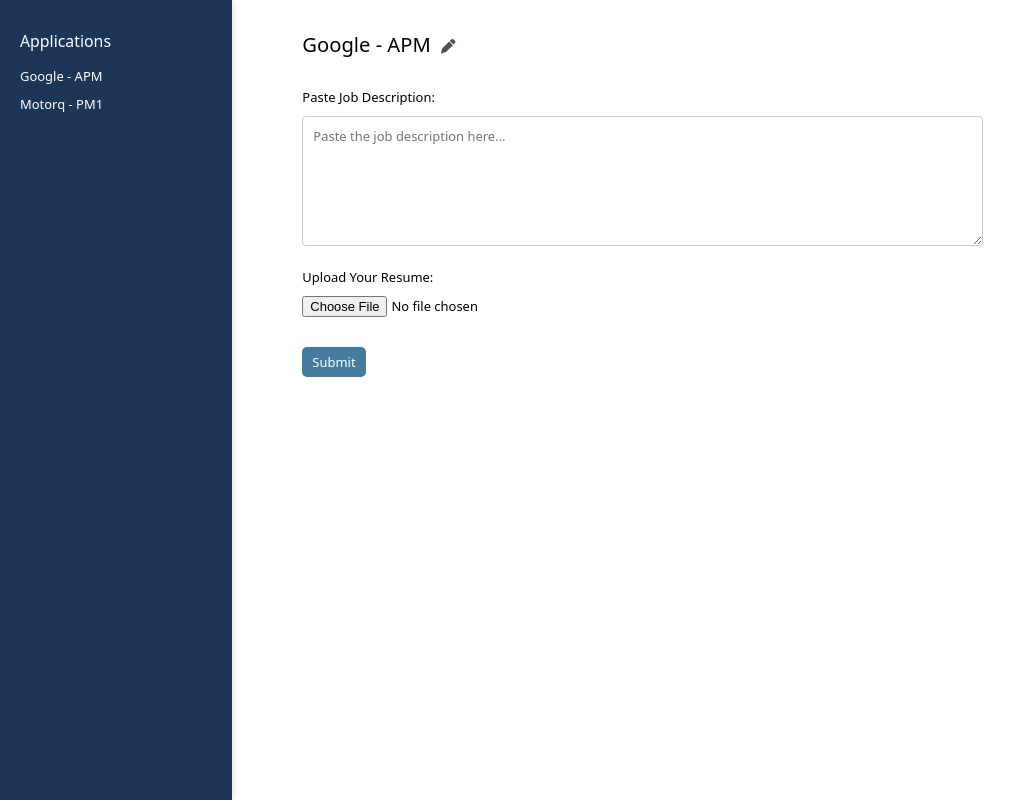
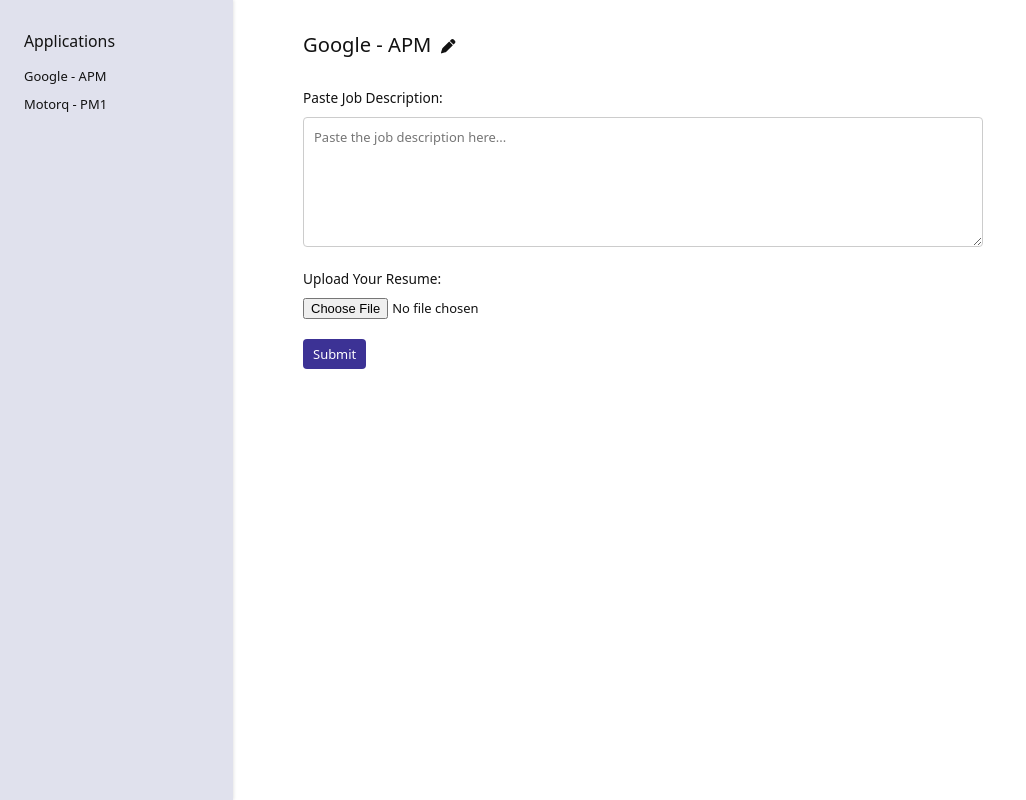
Before and after one commit to apigeoneer/job-application-tool, a React (Create React App) app in the folder client/: page / in a window 1280 px wide. Shown: the whole page, without its empty margins (0-1026 px from the left). Built offline with nearby package versions, Linux system fonts and the light colour scheme.

Commit message:
Improved ui

```diff
--- a/client/src/App.css
+++ b/client/src/App.css
@@ -4,6 +4,7 @@
   padding: 0;
   font-size: 0.9rem;
   font-family: system-ui, -apple-system, BlinkMacSystemFont, 'Segoe UI', Roboto, Oxygen, Ubuntu, Cantarell, 'Open Sans', 'Helvetica Neue', sans-serif;
+  color: #121212;
 }
 
 h1 {
@@ -13,7 +14,7 @@
 
 h2 {
   font-size: 1.1rem;
-  font-weight: 400;
+  font-weight: 500;
 }
 
 .app {
--- a/client/src/App.js
+++ b/client/src/App.js
@@ -10,6 +10,7 @@
   );
 
   const addProject = (newProject) => {
+    const newProjectName = `Application (${projects.length + 1})`;
     setProjects((prevProjects) => [...prevProjects, newProject]);
     setActiveProject(newProject);
   };
--- a/client/src/components/MainContent.css
+++ b/client/src/components/MainContent.css
@@ -7,7 +7,7 @@
 }
 .main-content label {
   font-weight: 500;
-  font-size: 0.9rem;
+  font-size: 0.95rem;
   margin-top: 8px;
   display: block;
 }
@@ -22,18 +22,18 @@
   margin: 10px 0;
 }
 .submit-button {
-  margin-top: 20px;
+  margin-top: 10px;
   padding: 6px 10px;
-  background-color: #457b9d;
+  background-color: #3C3295;
   color: white;
   border: none;
-  border-radius: 5px;
+  border-radius: 4px;
   cursor: pointer;
   font-size: 0.9rem;
   font-weight: 400;
 }
 .submit-button:hover {
-  background-color: #1d3557;
+  background-color: #32267D;
 }
 .response-message {
   margin-top: 20px;
--- a/client/src/components/MainContent.js
+++ b/client/src/components/MainContent.js
@@ -38,8 +38,7 @@
       setResponseMessage({ text: result.message || 'Submission successful!', type: 'success' });
 
       // Add the project to the sidebar
-      const newProject = `Project - ${new Date().toLocaleString()}`; // Example: dynamic project name
-      addProject(newProject);
+      addProject();
     } catch (error) {
       setResponseMessage({ text: '*An error occurred. Please try again.', type: 'error' });
       console.error('*Error submitting data:', error);
@@ -71,7 +70,7 @@
         />
       ) : (
         <h1>
-          {hasProjects ? activeProject : 'Create a New Application'}
+          {hasProjects ? activeProject : 'New Application'}
           {hasProjects && (
             <FontAwesomeIcon
               icon={faPen}
--- a/client/src/components/Sidebar.css
+++ b/client/src/components/Sidebar.css
@@ -1,11 +1,10 @@
 .sidebar {
     width: 22%;
     min-width: 200px;
-    background-color: #1d3557;
-    color: white;
-    padding: 20px;
-    box-shadow: 2px 0 5px rgba(0, 0, 0, 0.1);
-    padding: 30px 20px 10px 20px;
+    background-color: #E0E1ED;
+    color: #121212;
+    box-shadow: 1px 0 3px rgba(0, 0, 0, 0.1);
+    padding: 30px 20px 10px 24px;
   }
   .sidebar h2 {
     margin-bottom: 10px;
@@ -18,9 +17,10 @@
     padding: 5px 0;
     cursor: pointer;
     font-size: 0.9rem;
+    font-weight: 450;
   }
   .no-projects-message {
-    color: #a8dadc;
+    color: #212121;
     font-style: italic;
     margin-top: 20px;
     font-size: 0.8rem;
```
